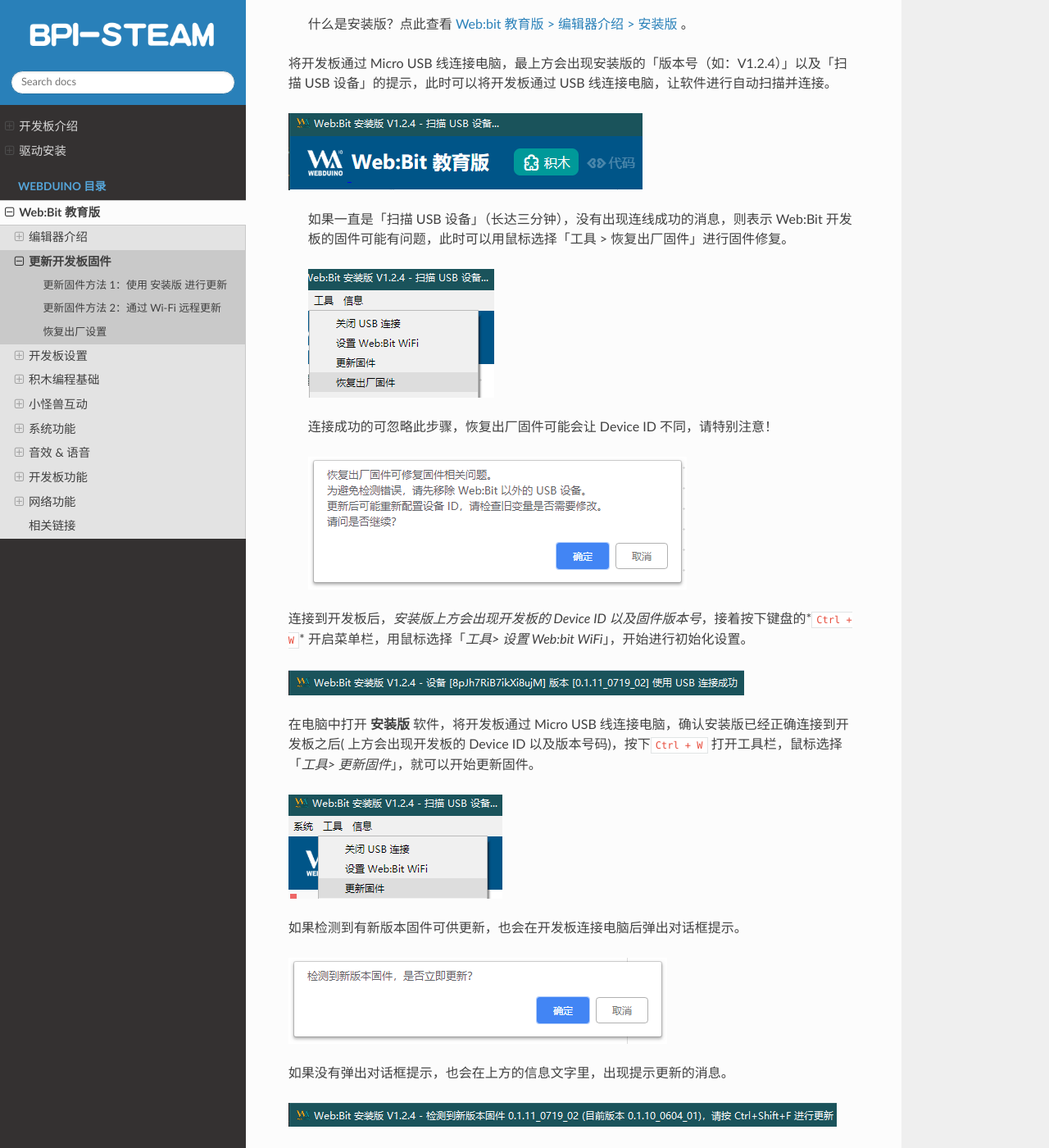
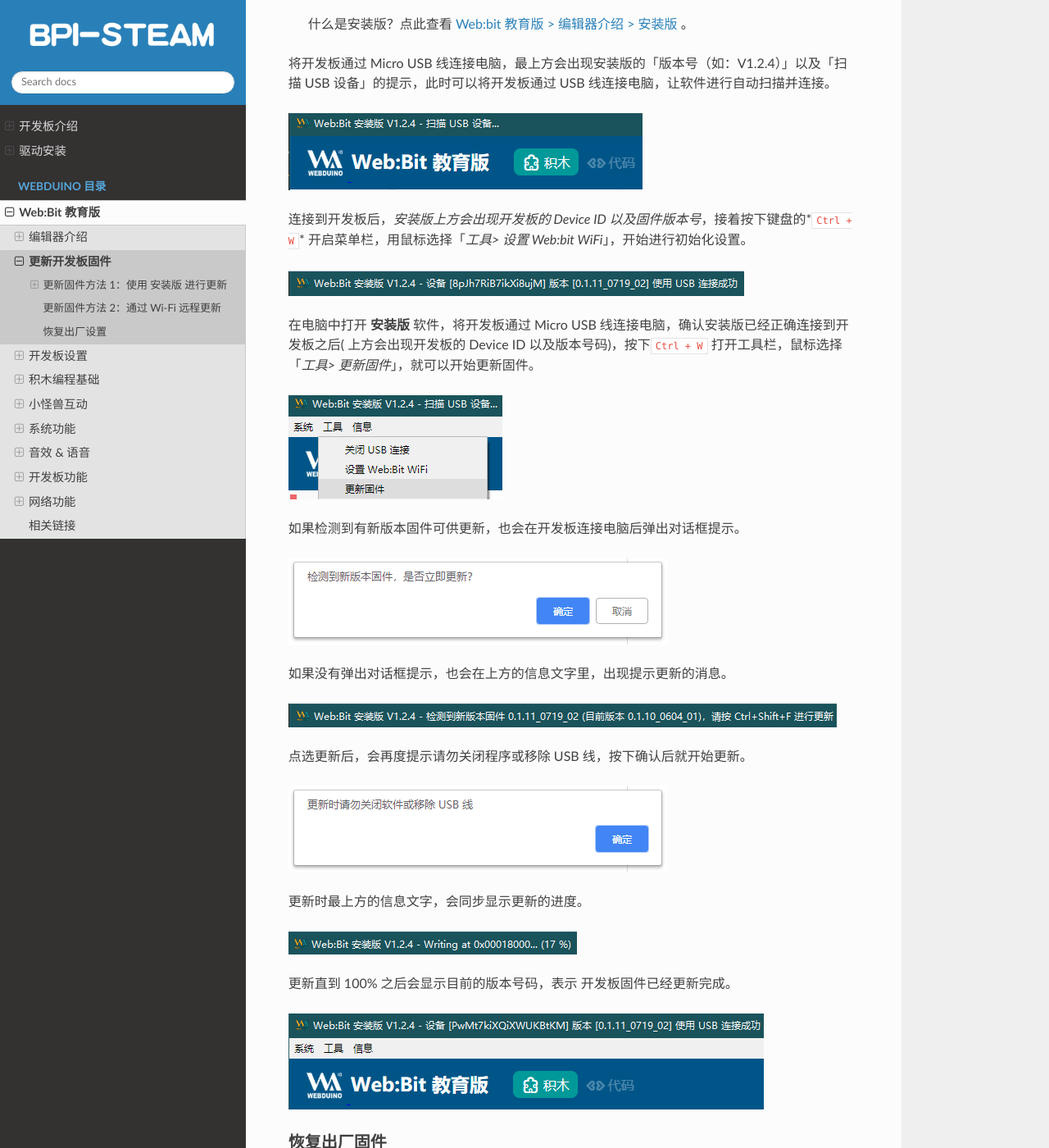
Before and after one commit to BPI-STEAM/simplified_webbit_docs, a Sphinx documentation site: the page built from source/webduino/tutorials/info/update.md, in a window 1280 px wide and 1400 px high, scrolled down 329 px. Shown: the whole window at 82% size. Built offline with Sphinx 7.4.7 and the Read the Docs theme 2.0.0, drawn with Linux system fonts in a browser that asks for light colours; pages that are not in the unit, such as notebooks, are missing from menus; some of the changed text lies outside the part shown.

Commit message:
Update update.md

```diff
--- a/source/webduino/tutorials/info/update.md
+++ b/source/webduino/tutorials/info/update.md
@@ -12,15 +12,6 @@
 将开发板通过 Micro USB 线连接电脑，最上方会出现安装版的「版本号（如：V1.2.4）」以及「扫描 USB 设备」的提示，此时可以将开发板通过 USB 线连接电脑，让软件进行自动扫描并连接。
 
 ![](update/upload_3f793de122644f3c4fb1f17de0bcc634.png)
-
-> 如果一直是「扫描 USB 设备」（长达三分钟），没有出现连线成功的消息，则表示 Web:Bit 开发板的固件可能有问题，此时可以用鼠标选择「工具 > 恢复出厂固件」进行固件修复。
->
-> ![](update/upload_c50c3839f4d1fe1f8e60694b1c2813fb.png)
->
-> 连接成功的可忽略此步骤，恢复出厂固件可能会让 Device ID 不同，请特别注意！
->
-> ![](update/upload_c2ec7e8b5a7f87de903f5edf882fe41d.png)
->
 
 连接到开发板后，*安装版上方会出现开发板的 Device ID 以及固件版本号*，接着按下键盘的*`Ctrl + W`* 开启菜单栏，用鼠标选择「*工具> 设置 Web:bit WiFi*」，开始进行初始化设置。
 
@@ -50,6 +41,16 @@
 
 ![](update/upload_e994b6436ddb867b584438e86d7b29b4.png)
 
+#### 恢复出厂固件
+
+如果一直是「扫描 USB 设备」（长达三分钟），没有出现连线成功的消息，则表示 Web:Bit 开发板的固件可能有问题，此时可以用鼠标选择「工具 > 恢复出厂固件」进行固件修复。
+
+![](update/upload_c50c3839f4d1fe1f8e60694b1c2813fb.png)
+
+连接成功的可忽略此步骤，恢复出厂固件可能会让 Device ID 不同，请特别注意！
+
+![](update/upload_c2ec7e8b5a7f87de903f5edf882fe41d.png)
+
 ### 更新固件方法 2：通过 Wi-Fi 远程更新
 
 > 开发板联网需要先进行初始化，请查阅 [Web:bit 教育版 > 开发板设置](setup.md) 。
```
